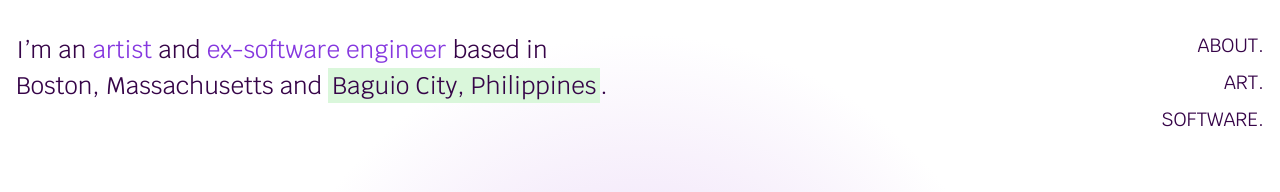
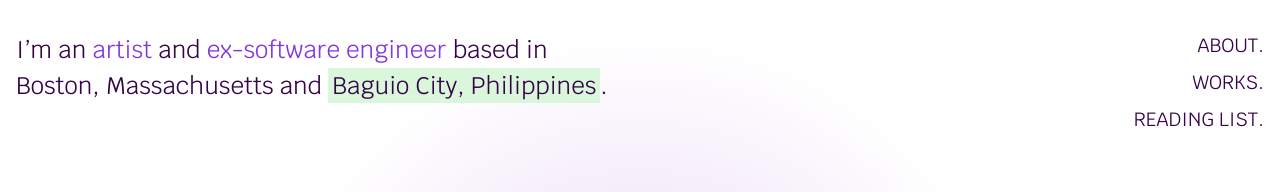
Before and after one commit to krisfragata/portfolio-2026-gd, a Next.js app: page / in a window 1280 px wide. Shown: the top 192 px of the page. Built offline with nearby package versions, Linux system fonts and the light colour scheme; a web font is replaced by a local one.

Commit message:
re(layout):rename links in nav bar for better consistency consolidates art and software links to a works list

```diff
--- a/src/app/layout.tsx
+++ b/src/app/layout.tsx
@@ -46,8 +46,9 @@ export default function RootLayout({
 }>) {
   const sidebarItems: Links[] = [
     { label: 'ABOUT.', href: '/about'},
-    { label: 'ART.', href: '/art'},
-    { label: 'SOFTWARE.', href: '/software'},
+    { label: 'WORKS.', href: '/works'},
+    // { label: 'SOFTWARE.', href: '/software'},
+    { label: 'READING LIST.', href: '/reading'},
     // { label: 'EXPERIENCES.', href: '/experiences'}
   ]
 
```
